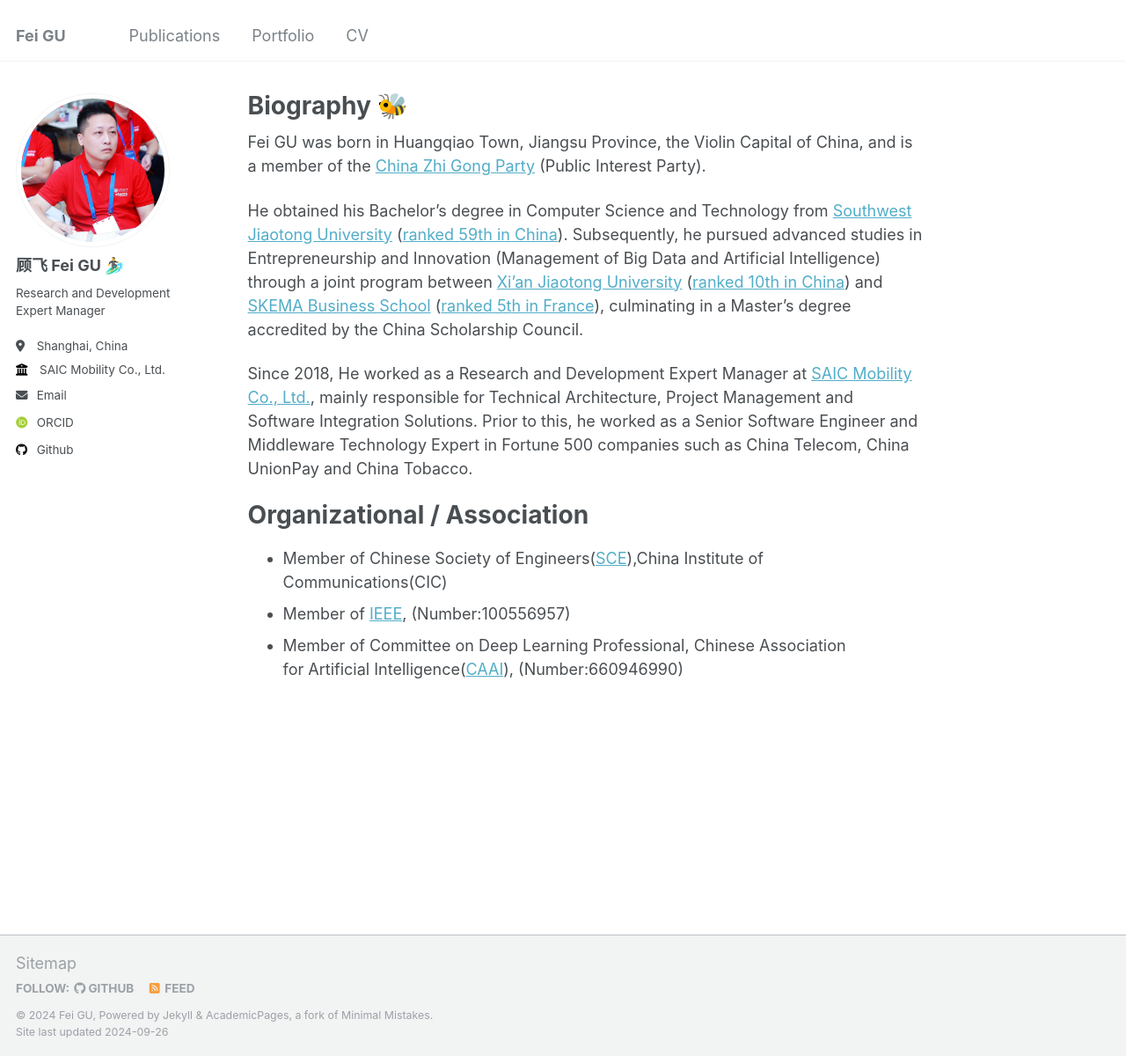
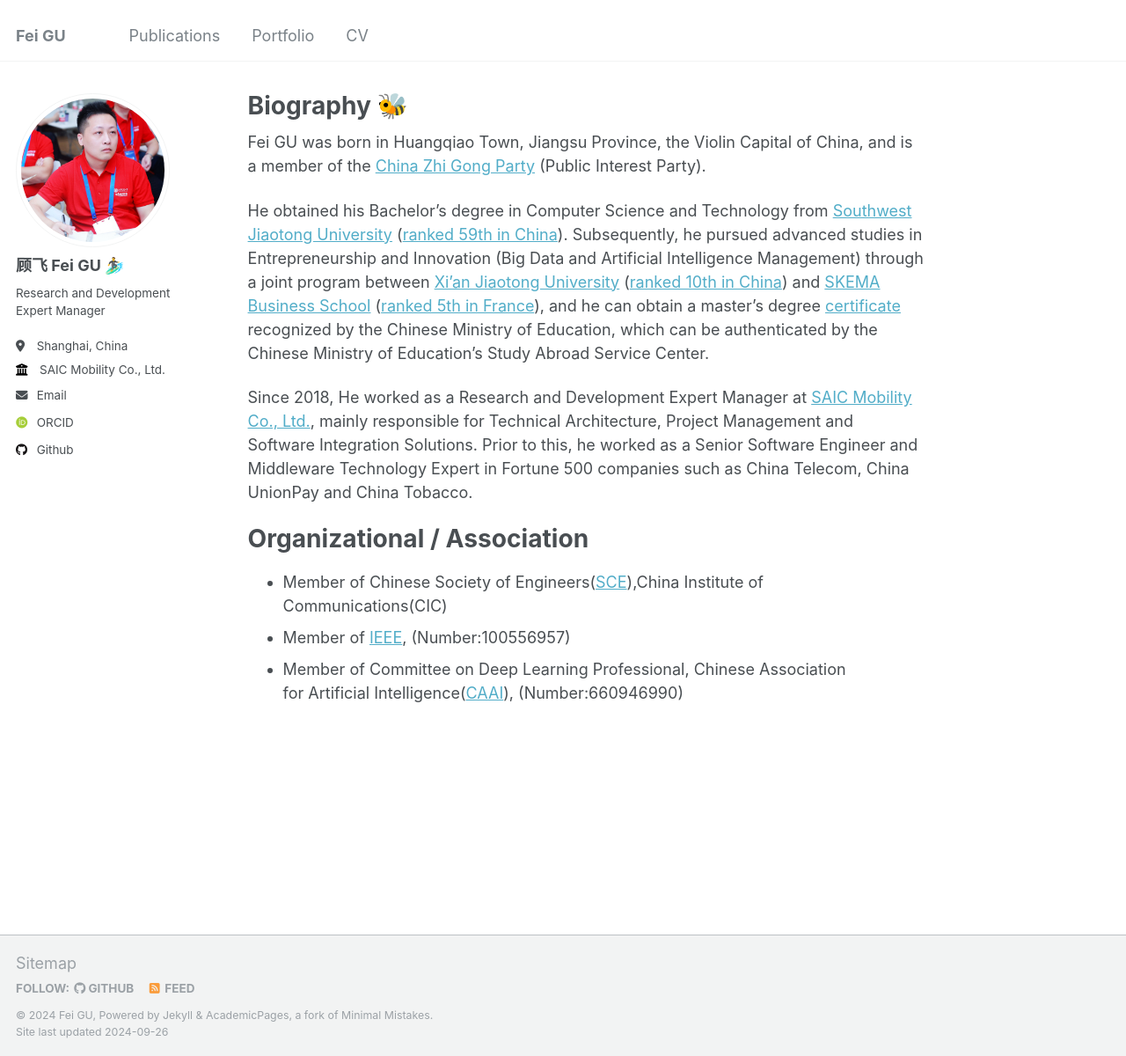
Before and after one commit to rongmax-gufei/rongmax-gufei.github.io, a Jekyll site: the page built from _pages/about.md, in a window 1280 px wide and 1200 px high. Shown: the whole window at 88% size. Built offline with Jekyll 4.4.1, drawn with Linux system fonts in a browser that asks for light colours; some web fonts are replaced.

Commit message:
Update about.md

```diff
--- a/_pages/about.md
+++ b/_pages/about.md
@@ -9,7 +9,7 @@ redirect_from:
 
 Fei GU was born in Huangqiao Town, Jiangsu Province, the Violin Capital of China, and is a member of the [China Zhi Gong Party](https://www.zg.org.cn) (Public Interest Party).
 
-He obtained his Bachelor's degree in Computer Science and Technology from [Southwest Jiaotong University](https://www.swjtu.edu.cn) ([ranked 59th in China](https://www.gaokao.cn/colleges/rank?fromcoop=bdkp&ranktype=4&schoolid=51)). Subsequently, he pursued advanced studies in Entrepreneurship and Innovation (Management of Big Data and Artificial Intelligence) through a joint program between [Xi'an Jiaotong University](https://news.xjtu.edu.cn/info/1033/190939.htm) ([ranked 10th in China](https://www.gaokao.cn/colleges/rank?fromcoop=bdkp&ranktype=4&schoolid=330)) and [SKEMA Business School](https://www.skema.edu/en/programmes/msc-entrepreneurship-innovation) ([ranked 5th in France](https://www.skema.edu/en/rankings)), culminating in a Master's degree accredited by the China Scholarship Council.
+He obtained his Bachelor's degree in Computer Science and Technology from [Southwest Jiaotong University](https://www.swjtu.edu.cn) ([ranked 59th in China](https://www.gaokao.cn/colleges/rank?fromcoop=bdkp&ranktype=4&schoolid=51)). Subsequently, he pursued advanced studies in Entrepreneurship and Innovation (Big Data and Artificial Intelligence Management) through a joint program between [Xi'an Jiaotong University](https://news.xjtu.edu.cn/info/1033/190939.htm) ([ranked 10th in China](https://www.gaokao.cn/colleges/rank?fromcoop=bdkp&ranktype=4&schoolid=330)) and [SKEMA Business School](https://www.skema.edu/en/programmes/msc-entrepreneurship-innovation) ([ranked 5th in France](https://www.skema.edu/en/rankings)), and he can obtain a master's degree [certificate](https://www.crs.jsj.edu.cn/aproval/detail/2764) recognized by the Chinese Ministry of Education, which can be authenticated by the Chinese Ministry of Education's Study Abroad Service Center.
 
 Since 2018, He worked as a Research and Development Expert Manager at [SAIC Mobility Co., Ltd.](https://www.saicmobility.com/), mainly responsible for Technical Architecture, Project Management and Software Integration Solutions. Prior to this, he worked as a Senior Software Engineer and Middleware Technology Expert in Fortune 500 companies such as China Telecom, China UnionPay and China Tobacco.
 
```
